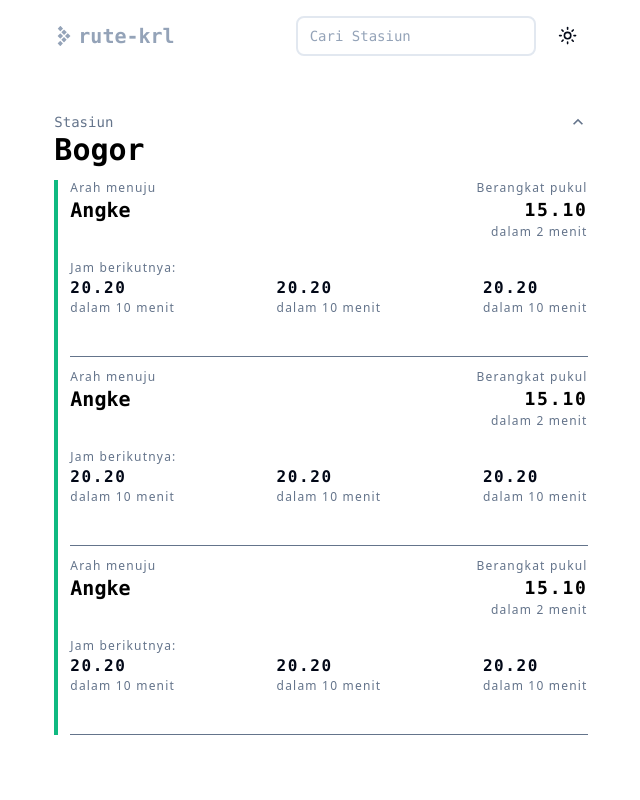
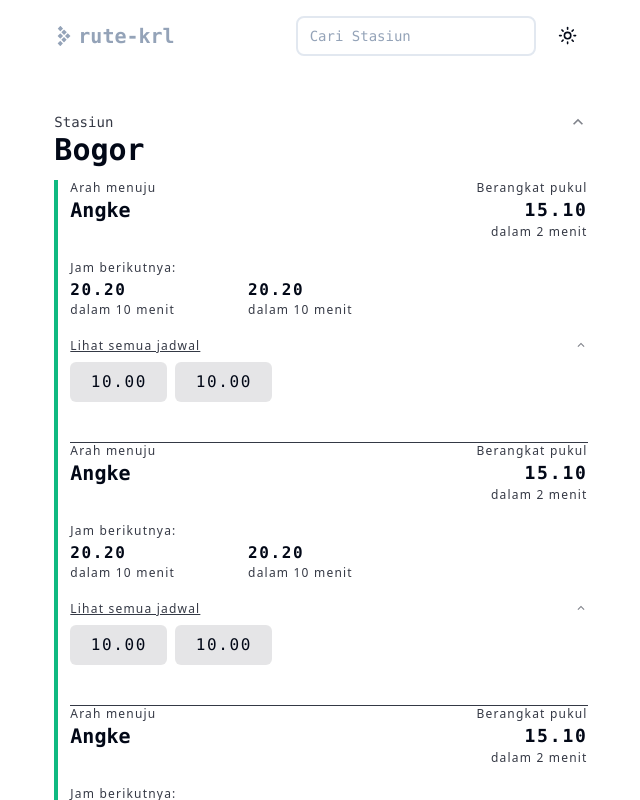
Before and after one commit to dialkq/rute-krl, a Next.js app: page / in a window 1280 px wide. Shown: the top 800 px of the page, without its empty margins (319-959 px from the left). Built offline with nearby package versions, Linux system fonts and the light colour scheme.

Commit message:
update style and fix for every cards component

```diff
--- a/components/CardNextSchedule/index.tsx
+++ b/components/common/CardNextSchedule/index.tsx
@@ -1,8 +1,8 @@
 const CardNextSchedule = () => {
   return (
-    <div className="flex flex-col">
+    <div className="flex flex-col mt-0.5">
       <p className="font-mono font-semibold tracking-widest">20.20</p>
-      <p className="text-slate-500 text-xs tracking-widest">dalam 10 menit</p>
+      <p className="text-foreground/80 text-xs tracking-widest">dalam 10 menit</p>
     </div>
   );
 };
--- a/components/common/CardRute/index.tsx
+++ b/components/common/CardRute/index.tsx
@@ -1,22 +1,33 @@
-import CardNextSchedule from "@/components/CardNextSchedule";
+"use client";
+import CardNextSchedule from "@/components/common/CardNextSchedule";
+import CardSchedule from "../CardSchedule";
+import { MdOutlineKeyboardArrowUp } from "react-icons/md";
+import React, { useState } from "react";
 
 const CardRute = () => {
+  const [showSchedule, setShowSchedule] = useState(true);
+  const handleToggleSchedule = () => {
+    setShowSchedule(!showSchedule);
+  };
+
   return (
-    <div className="flex flex-col w-full mx-auto justify-between">
+    <div className="flex flex-col w-full mx-auto">
       {/* NEXT STATION */}
-      <div className="flex w-full justify-between mt-3">
+      <div className="flex w-full justify-between">
         <div className="pl-3">
-          <p className="text-slate-500 tracking-widest text-xs">Arah menuju</p>
-          <p className="text-xl text-black font-semibold font-mono">Angke</p>
+          <p className="text-foreground/80 tracking-widest text-xs">
+            Arah menuju
+          </p>
+          <p className="text-xl font-semibold font-mono">Angke</p>
         </div>
         <div className="">
-          <p className="text-slate-500 tracking-widest text-xs text-end">
+          <p className="text-foreground/80 tracking-widest text-xs text-end">
             Berangkat pukul
           </p>
-          <p className="text-black font-bold text-lg font-mono tracking-widest text-end">
+          <p className="font-bold text-lg font-mono tracking-widest text-end">
             15.10
           </p>
-          <p className="text-slate-500 tracking-widest text-xs text-end">
+          <p className="text-foreground/80 tracking-widest text-xs text-end">
             dalam 2 menit
           </p>
         </div>
@@ -24,16 +35,37 @@ const CardRute = () => {
 
       {/* NEXT SCHEDULE TIME */}
       <div className="flex flex-col w-full">
-        <p className="pl-3 mt-5 text-slate-500 tracking-widest text-xs">
+        <p className="pl-3 mt-5 text-foreground/80 tracking-widest text-xs">
           Jam berikutnya:
         </p>
-        <div className="flex justify-between pl-3">
-          <CardNextSchedule />
+        <div className="grid grid-cols-3 gap-4 pl-3">
           <CardNextSchedule />
           <CardNextSchedule />
         </div>
         {/* behavior look like hr tag */}
-        <p className="ml-3 border-b border-b-slate-500 mt-10"></p>
+        {/* <p className="ml-3 border-b border-b-slate-500 mt-10"></p> */}
+      </div>
+
+      {/* ALL SCHEDULE */}
+      <div className="mt-5 ml-3 flex flex-col border-b border-foreground/80 pb-10">
+        <div className="flex justify-between">
+          <p
+            className="text-foreground/80 tracking-widest text-xs cursor-pointer underline hover:text-foreground/100"
+            onClick={handleToggleSchedule}
+          >
+            Lihat semua jadwal
+          </p>
+          <MdOutlineKeyboardArrowUp
+            className="text-sm text-foreground/50 cursor-pointer hover:text-black"
+            onClick={handleToggleSchedule}
+          />
+        </div>
+        {showSchedule && (
+          <div className="mt-1 grid grid-cols-4 gap-2 pt-1 md:grid-cols-5">
+            <CardSchedule />
+            <CardSchedule />
+          </div>
+        )}
       </div>
     </div>
   );
--- /dev/null
+++ b/components/common/CardSchedule/index.tsx
@@ -0,0 +1,11 @@
+const CardSchedule = () => {
+  return (
+    <div className="bg-foreground/10 rounded-md flex text-sm py-1.5 md:py-2">
+      <p className="font-mono text-sm md:text-base text-center mx-auto tracking-widest">
+        10.00
+      </p>
+    </div>
+  );
+};
+
+export default CardSchedule;
--- a/components/common/CardStation/index.tsx
+++ b/components/common/CardStation/index.tsx
@@ -1,20 +1,22 @@
 import { MdOutlineKeyboardArrowUp } from "react-icons/md";
 import CardRute from "../CardRute";
+import CardSchedule from "../CardSchedule";
 const CardStation = () => {
   return (
     <div className="w-full flex flex-col justify-between">
       {/* STATION TITLE */}
       <div className="flex justify-between w-full">
         <div className="flex flex-col">
-          <p className="text-slate-500 font-mono text-sm">Stasiun</p>
-          <p className="text-3xl text-black font-mono font-semibold">Bogor</p>
+          <p className="text-foreground/80 font-mono text-sm">Stasiun</p>
+          <p className="text-3xl font-mono font-extrabold">Bogor</p>
         </div>
-        <MdOutlineKeyboardArrowUp className="text-xl text-slate-500 cursor-pointer hover:text-black" />
+        <MdOutlineKeyboardArrowUp className="text-xl text-foreground/50 cursor-pointer hover:text-foreground/100" />
       </div>
 
       {/* RUTE DAN JADWAL */}
-      <div className="flex">
-        <div className="mt-3 w-1 h-300 bg-emerald-500"></div>
+      <div className="flex mt-3">
+        <div className="w-1 bg-emerald-500"></div>
+        {/* RUTE  */}
         <div className="w-full">
           <CardRute />
           <CardRute />
```
